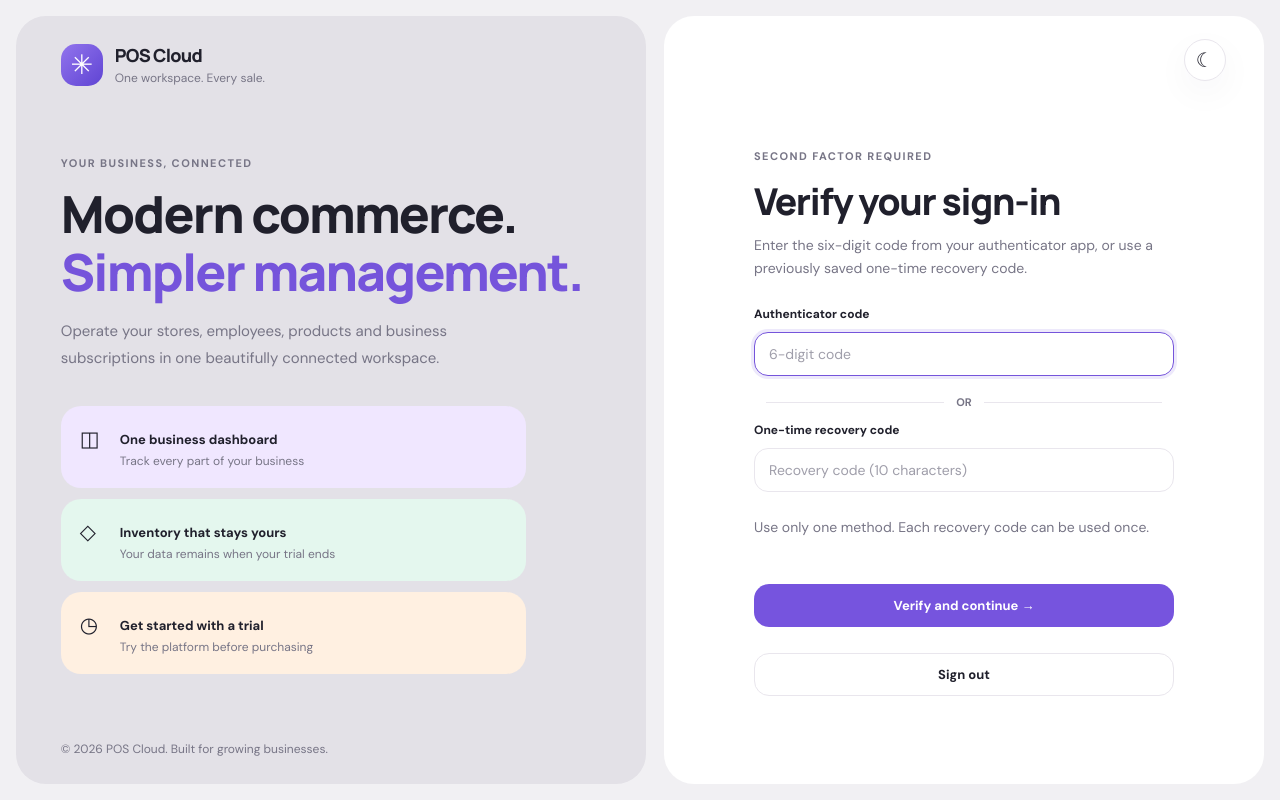
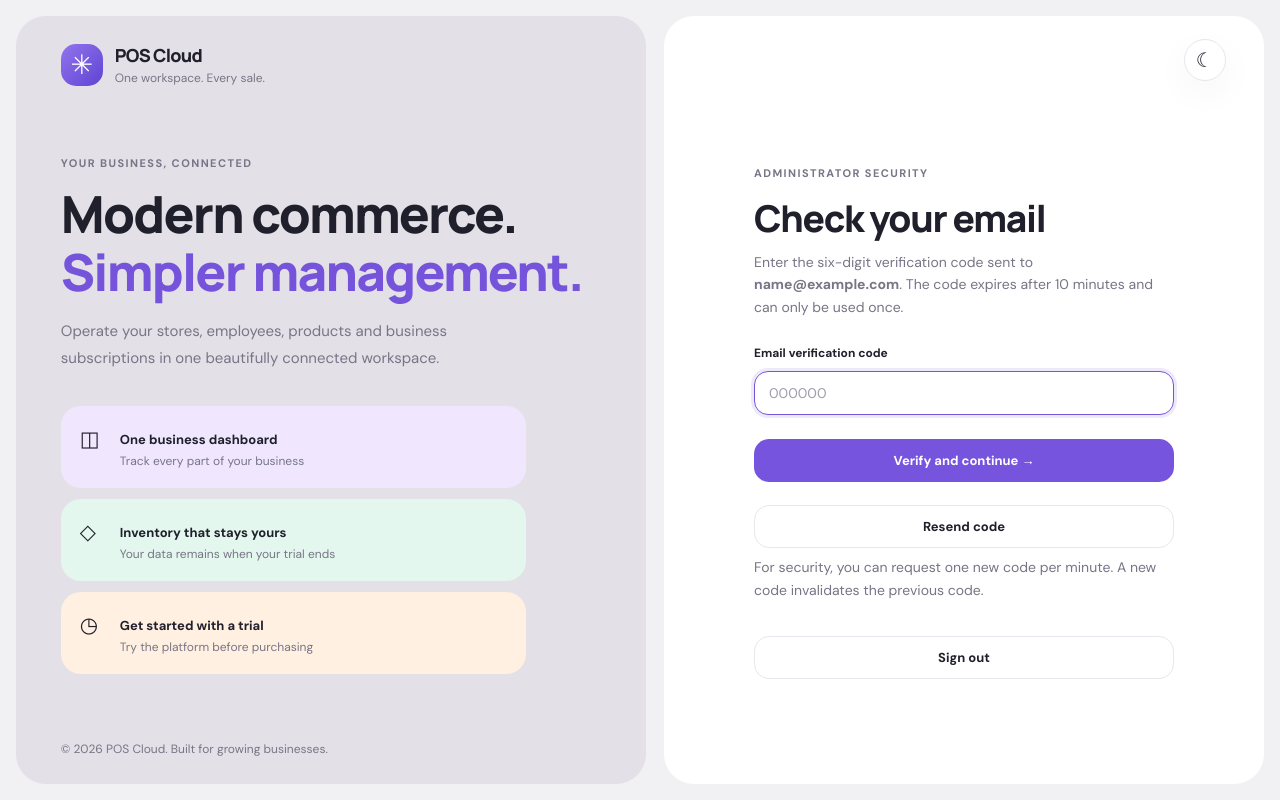
Before and after one commit to heshannamal/POS, a Laravel app: template resources/views/security/challenge.blade.php in a window 1280 px wide. Run offline with Laravel 12, Linux system fonts and the light colour scheme; the template is opened without the code that fills it: most values are stand-ins (such as "Sample title", 1, 10 or a date in 2020); style sheets or scripts are compiled from the project's sources.

Commit message:
feat(security): replace authenticator challenge with email OTP

```diff
--- a/resources/views/security/challenge.blade.php
+++ b/resources/views/security/challenge.blade.php
@@ -1,19 +1,19 @@
 @extends('layouts.auth')
-@section('title','Authenticator challenge')
+@section('title','Email verification')
 @section('content')
-<span class="overline">SECOND FACTOR REQUIRED</span>
-<h2>Verify your sign-in</h2>
-<p class="muted">Enter the six-digit code from your authenticator app, or use a previously saved one-time recovery code.</p>
+<span class="overline">ADMINISTRATOR SECURITY</span>
+<h2>Check your email</h2>
+<p class="muted">Enter the six-digit verification code sent to <strong>{{ $email }}</strong>. The code expires after 10 minutes and can only be used once.</p>
 <form method="POST" action="{{ route('security.verify') }}" class="form-stack">
     @csrf
-    <label for="auth_code">Authenticator code</label>
-    <input id="auth_code" name="code" type="text" inputmode="numeric" autocomplete="one-time-code" pattern="[0-9]{6}" maxlength="6" placeholder="6-digit code" autofocus>
-    <div class="security-or"><span>OR</span></div>
-    <label for="recovery_code">One-time recovery code</label>
-    <input id="recovery_code" name="recovery_code" type="text" maxlength="30" autocomplete="off" placeholder="Recovery code (10 characters)">
-    <p class="muted">Use only one method. Each recovery code can be used once.</p>
+    <label for="email_code">Email verification code</label>
+    <input id="email_code" name="code" type="text" inputmode="numeric" autocomplete="one-time-code" pattern="[0-9]{6}" maxlength="6" placeholder="000000" required autofocus>
     <button class="btn btn-primary" type="submit">Verify and continue →</button>
 </form>
+<form method="POST" action="{{ route('security.resend') }}" style="margin-top:15px">@csrf
+    <button class="btn btn-outline" type="submit">Resend code</button>
+</form>
+<p class="muted">For security, you can request one new code per minute. A new code invalidates the previous code.</p>
 <form method="POST" action="{{ route('logout') }}" style="margin-top:18px">@csrf
     <button type="submit" class="btn btn-outline">Sign out</button>
 </form>
```
